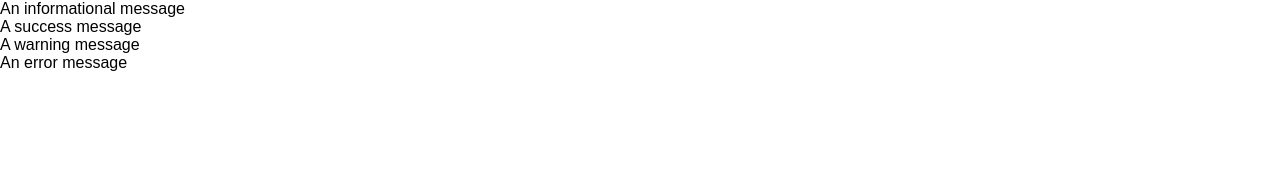
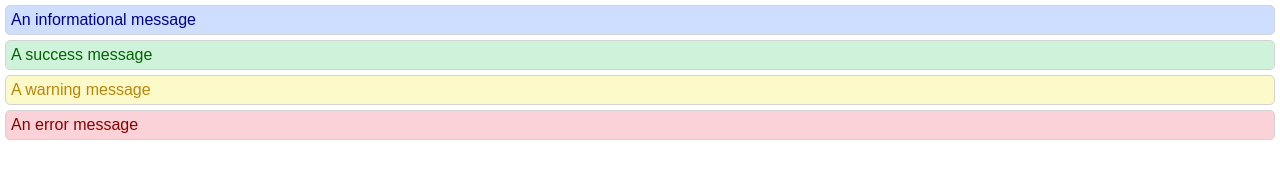
Before and after one commit to brycedpayne/codeup-web-exercises, a plain HTML site: page messages.html in a window 1280 px wide. Drawn offline with Linux system fonts and the light colour scheme.

Commit message:
modified messages.css

```diff
--- a/css/messages.css
+++ b/css/messages.css
@@ -4,4 +4,46 @@ body, html {
     padding: 0;
     margin: 0;
     font-family: Arial, Ubuntu, sans-serif;
+    --bg-info: #CDDEFF;
+    --bg-success: #CFF3DA;
+    --bg-warning: #FCFAC9;
+    --bg-error: #FAD2D7;
+    --text-info: darkblue;
+    --text-success: darkgreen;
+    --text-warning: darkgoldenrod;
+    --text-error: darkred;
 }
+.message {
+    border: 1px solid lightgrey;
+    border-radius: 5px;
+    margin: 5px;
+    padding: 5px;
+}
+
+.message-info {
+    /*background-color: #CDDEFF;*/
+    /*color: darkblue;*/
+    color: var(--text-info);
+    background-color: var(--bg-info);
+}
+
+.message-success {
+    /*background-color: #CFF3DA;*/
+    /*color: darkgreen;*/
+    background-color: var(--bg-success);
+    color: var(--text-success);
+}
+
+.message-warning {
+    /*background-color: #FCFAC9;*/
+    /*color: darkgoldenrod;*/
+    background-color: var(--bg-warning);
+    color: var(--text-warning);
+}
+
+.message-error {
+    /*background-color: #FAD2D7;*/
+    /*color: darkred;*/
+    color: var(--text-error);
+    background-color: var(--bg-error);
+}
```
